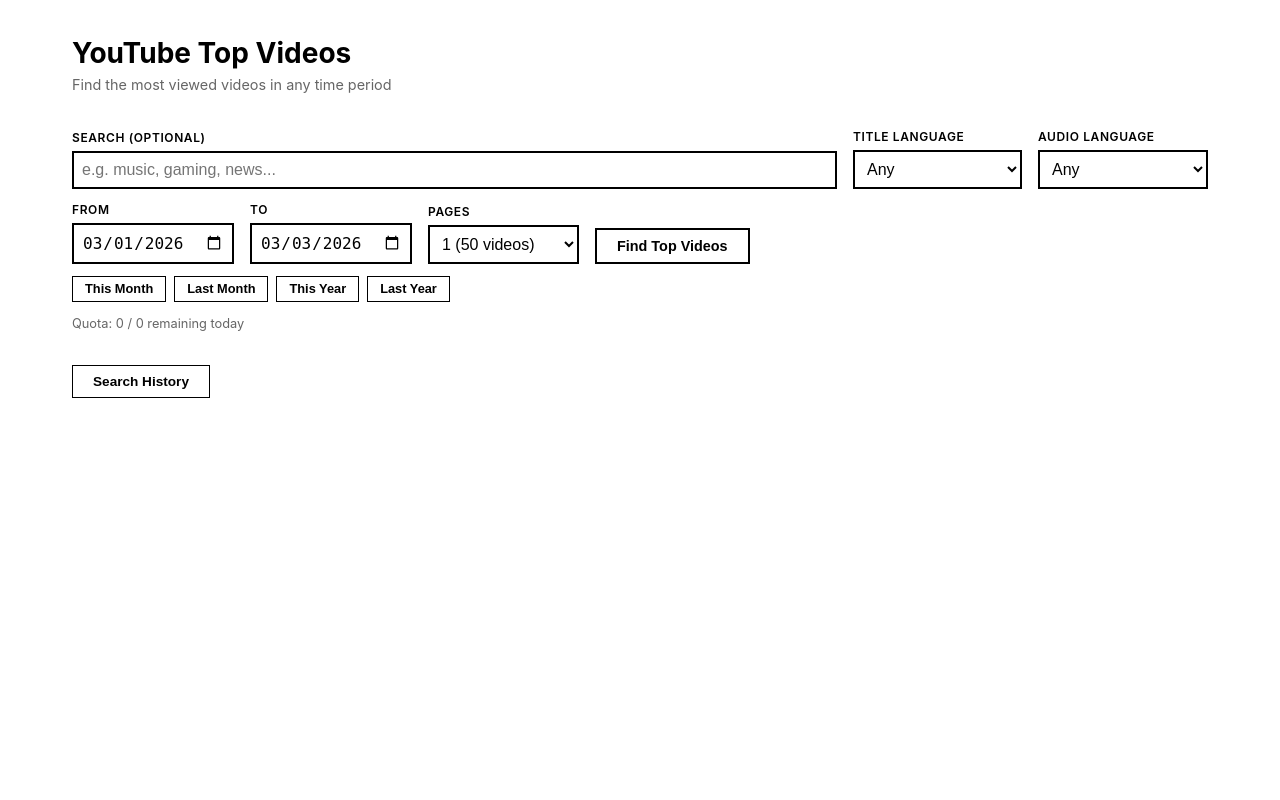
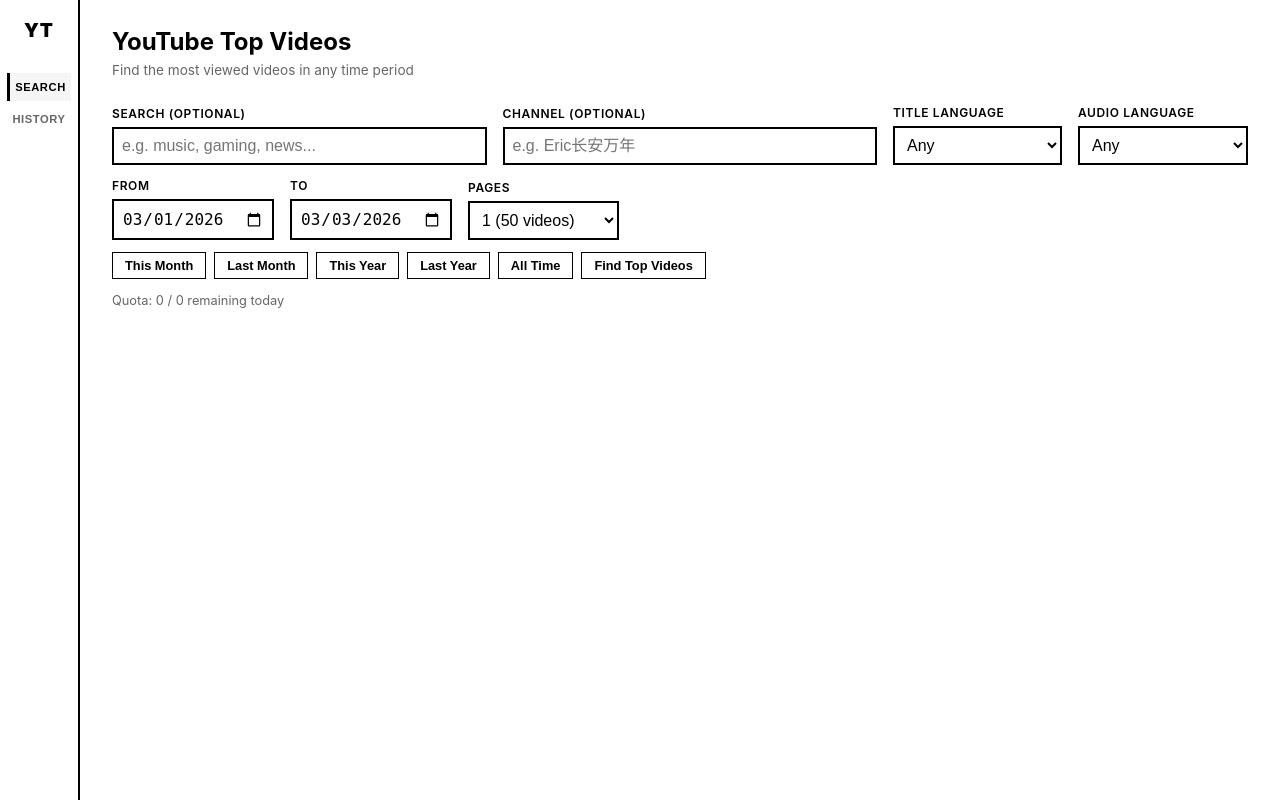
Before and after one commit to ng0200731/youtube, a Flask app: page / in a window 1280 px wide. Run offline with Flask 3, Linux system fonts and the light colour scheme; tables that the repository leaves empty hold one stand-in row (values such as "Sample post"); some libraries are stand-ins or nearby versions.

Commit message:
ok left menu

```diff
--- a/sql/001_create_tables.sql
+++ b/sql/001_create_tables.sql
@@ -21,6 +21,10 @@
     id              INTEGER PRIMARY KEY AUTOINCREMENT,
     published_after TEXT NOT NULL,
     published_before TEXT NOT NULL,
+    query           TEXT DEFAULT '',
+    channel_name    TEXT DEFAULT '',
+    title_lang      TEXT DEFAULT '',
+    audio_lang      TEXT DEFAULT '',
     max_results     INTEGER,
     pages_fetched   INTEGER,
     total_results   INTEGER,
--- a/static/app.js
+++ b/static/app.js
@@ -9,6 +9,15 @@
     loadQuota();
     setQuickDate('thisMonth');
 });
+
+// --- Panel switching ---
+function showPanel(name) {
+    document.getElementById('panelSearch').style.display = name === 'search' ? 'block' : 'none';
+    document.getElementById('panelHistory').style.display = name === 'history' ? 'block' : 'none';
+    document.getElementById('navSearch').classList.toggle('active', name === 'search');
+    document.getElementById('navHistory').classList.toggle('active', name === 'history');
+    if (name === 'history') loadHistory();
+}
 
 // --- Quick date presets ---
 function setQuickDate(preset) {
@@ -32,6 +41,10 @@
             from = new Date(now.getFullYear() - 1, 0, 1);
             to = new Date(now.getFullYear() - 1, 11, 31);
             break;
+        case 'allTime':
+            from = new Date(2005, 1, 14);
+            to = now;
+            break;
     }
 
     document.getElementById('dateFrom').value = formatDate(from);
@@ -44,6 +57,7 @@
     const dateTo = document.getElementById('dateTo').value;
     const maxPages = document.getElementById('maxPages').value;
     const query = document.getElementById('query').value;
+    const channelName = document.getElementById('channelName').value;
     const titleLang = document.getElementById('titleLang').value;
     const audioLang = document.getElementById('audioLang').value;
     const honeypot = document.getElementById('website').value;
@@ -66,6 +80,7 @@
                 published_before: dateTo,
                 max_pages: parseInt(maxPages),
                 query: query,
+                channel_name: channelName,
                 title_lang: titleLang,
                 audio_lang: audioLang,
                 website: honeypot
@@ -89,6 +104,7 @@
         renderResults(data.videos, dateFrom, dateTo, data.quota_used);
         updateActionBar();
         loadQuota();
+        loadHistory();
     } catch (err) {
         showError('Network error: ' + err.message);
     } finally {
@@ -321,17 +337,44 @@
     const section = document.getElementById('resultsSection');
     const summary = document.getElementById('resultsSummary');
 
+    const totalViews = videos.reduce((s, v) => s + (v.view_count || 0), 0);
+    const totalLikes = videos.reduce((s, v) => s + (v.like_count || 0), 0);
+    const totalComments = videos.reduce((s, v) => s + (v.comment_count || 0), 0);
+
     summary.textContent = `${videos.length} videos from ${dateFrom} to ${dateTo}` +
-        (quotaUsed ? ` (${quotaUsed} quota units used)` : '');
+        ` | ${formatNum(totalViews)} views, ${formatNum(totalLikes)} likes, ${formatNum(totalComments)} comments` +
+        (quotaUsed ? ` (${quotaUsed} quota)` : '');
 
     updateSortArrows();
     rebuildTable();
     section.style.display = 'block';
+    const empty = document.getElementById('emptyState');
+    if (empty) empty.style.display = 'none';
 }
 
 function renderRows(videos) {
     const tbody = document.getElementById('resultsBody');
     tbody.innerHTML = '';
+
+    // Totals row
+    const totalViews = videos.reduce((s, v) => s + (v.view_count || 0), 0);
+    const totalLikes = videos.reduce((s, v) => s + (v.like_count || 0), 0);
+    const totalComments = videos.reduce((s, v) => s + (v.comment_count || 0), 0);
+    const totalDuration = videos.reduce((s, v) => s + (v.duration_seconds || 0), 0);
+    const totTr = document.createElement('tr');
+    totTr.style.fontWeight = 'bold';
+    totTr.style.borderBottom = '2px solid #000';
+    totTr.innerHTML = `
+        <td></td><td></td><td></td>
+        <td>Total (${videos.length})</td>
+        <td></td>
+        <td class="num">${formatNum(totalViews)}</td>
+        <td class="num">${formatNum(totalLikes)}</td>
+        <td class="num">${formatNum(totalComments)}</td>
+        <td>${formatDuration(totalDuration)}</td>
+        <td></td>
+    `;
+    tbody.appendChild(totTr);
 
     videos.forEach((v, i) => {
         const tr = document.createElement('tr');
@@ -463,36 +506,54 @@
 }
 
 // --- History ---
-let historyVisible = false;
+const langNames = {
+    'en': 'English', 'zh-TW': '中文繁體', 'zh-CN': '中文简体',
+    'ja': '日本語', 'ko': '한국어', 'es': 'Español', 'pt': 'Português',
+    'fr': 'Français', 'de': 'Deutsch', 'hi': 'हिन्दी', 'ar': 'العربية',
+    'th': 'ไทย', 'vi': 'Tiếng Việt', 'id': 'Bahasa', 'ru': 'Русский',
+    'english': 'English', 'mandarin': '普通话', 'cantonese': '廣東話',
+    'japanese': '日本語', 'korean': '한국어', 'spanish': 'Spanish',
+    'portuguese': 'Portuguese', 'french': 'French', 'german': 'German',
+    'hindi': 'Hindi', 'arabic': 'Arabic', 'thai': 'Thai',
+    'vietnamese': 'Vietnamese', 'indonesian': 'Indonesian', 'russian': 'Russian'
+};
 
 async function toggleHistory() {
+    loadHistory();
+}
+
+async function loadHistory() {
     const list = document.getElementById('historyList');
-    historyVisible = !historyVisible;
-    list.style.display = historyVisible ? 'block' : 'none';
-
-    if (historyVisible) {
     try {
         const res = await fetch('/api/search/history');
         const history = await res.json();
 
         if (history.length === 0) {
-                list.innerHTML = '<p style="color:var(--muted);font-size:0.85rem">No searches yet</p>';
+            list.innerHTML = '<p style="color:var(--muted);font-size:0.75rem">No searches yet</p>';
             return;
         }
 
-            list.innerHTML = history.map(h => `
+        list.innerHTML = history.map(h => {
+            const tags = [];
+            if (h.channel_name) tags.push(escHtml(h.channel_name));
+            if (h.query) tags.push(`"${escHtml(h.query)}"`);
+            if (h.title_lang) tags.push(`title:${langNames[h.title_lang] || h.title_lang}`);
+            if (h.audio_lang) tags.push(`audio:${langNames[h.audio_lang] || h.audio_lang}`);
+            if (h.pages_fetched > 1) tags.push(`${h.pages_fetched}pg`);
+            const label = tags.length ? ` [${tags.join(', ')}]` : '';
+            return `
                 <div class="history-item" onclick="loadHistorySearch(${h.id}, '${h.published_after}', '${h.published_before}')">
-                    <span>${h.published_after} to ${h.published_before} &mdash; ${h.total_results} videos</span>
-                    <span class="history-meta">${h.searched_at}</span>
+                    <span>${h.published_after} to ${h.published_before}${label}</span>
+                    <span class="history-meta">${h.total_results} videos &middot; ${h.searched_at}</span>
                 </div>
-            `).join('');
+            `}).join('');
     } catch (e) {
         list.innerHTML = '<p style="color:var(--muted)">Failed to load history</p>';
     }
 }
-}
 
 async function loadHistorySearch(searchId, dateFrom, dateTo) {
+    showPanel('search');
     showLoading(true);
     hideError();
 
--- a/static/style.css
+++ b/static/style.css
@@ -12,15 +12,64 @@
     font-family: -apple-system, system-ui, 'Segoe UI', sans-serif;
     background: var(--bg);
     color: var(--fg);
-    max-width: 1200px;
-    margin: 0 auto;
-    padding: 2rem;
     line-height: 1.5;
 }
 
-header { margin-bottom: 2rem; }
-h1 { font-size: 1.75rem; font-weight: 700; }
-.subtitle { color: var(--muted); font-size: 0.9rem; }
+/* Layout */
+.layout {
+    display: flex;
+    height: 100vh;
+    overflow: hidden;
+}
+
+/* Left nav */
+.sidebar {
+    width: 80px;
+    min-width: 80px;
+    border-right: 2px solid var(--fg);
+    display: flex;
+    flex-direction: column;
+    align-items: center;
+    padding-top: 1rem;
+    gap: 0.25rem;
+}
+
+.nav-brand {
+    font-weight: 900;
+    font-size: 1.2rem;
+    margin-bottom: 1.5rem;
+    letter-spacing: 0.05em;
+}
+
+.nav-btn {
+    width: 64px;
+    padding: 0.5rem 0.25rem;
+    font-size: 0.7rem;
+    font-weight: 600;
+    text-transform: uppercase;
+    letter-spacing: 0.05em;
+    border: none;
+    background: none;
+    cursor: pointer;
+    color: var(--muted);
+    transition: all 0.15s;
+}
+
+.nav-btn:hover { color: var(--fg); background: var(--bg-alt); }
+.nav-btn.active { color: var(--fg); border-left: 3px solid var(--fg); background: var(--bg-alt); }
+
+/* Right panel */
+.content {
+    flex: 1;
+    padding: 1.5rem 2rem;
+    overflow-y: auto;
+}
+
+.panel { display: block; }
+
+header { margin-bottom: 1.5rem; }
+h1 { font-size: 1.5rem; font-weight: 700; }
+.subtitle { color: var(--muted); font-size: 0.85rem; }
 
 /* Search form */
 .search-section { margin-bottom: 1.5rem; }
@@ -34,7 +83,6 @@
 
 .form-group { display: flex; flex-direction: column; gap: 0.25rem; }
 .form-group label { font-size: 0.75rem; text-transform: uppercase; letter-spacing: 0.05em; font-weight: 600; }
-.form-group-btn { align-self: flex-end; }
 
 input[type="date"], input[type="text"], select {
     border: 2px solid var(--border);
@@ -181,7 +229,6 @@
 
 /* Comments */
 .comments-section { font-size: 0.85rem; }
-
 .comments-list { max-height: 400px; overflow-y: auto; }
 
 .comment-item {
@@ -200,21 +247,16 @@
 .comment-meta { font-size: 0.75rem; color: var(--muted); }
 .comment-text { font-size: 0.85rem; line-height: 1.4; white-space: pre-wrap; word-break: break-word; }
 
-/* History */
-.history-section { margin-top: 2rem; }
-.toggle-btn { border-width: 1px; font-size: 0.85rem; }
-
-#historyList { margin-top: 0.75rem; }
-
+/* History panel */
 .history-item {
     display: flex;
     justify-content: space-between;
     align-items: center;
-    padding: 0.5rem 0;
+    padding: 0.6rem 0.5rem;
     border-bottom: 1px solid #ddd;
     font-size: 0.85rem;
     cursor: pointer;
 }
 
 .history-item:hover { background: var(--bg-alt); }
-.history-meta { color: var(--muted); }
+.history-meta { color: var(--muted); font-size: 0.8rem; }
--- a/templates/index.html
+++ b/templates/index.html
@@ -7,18 +7,33 @@
     <link rel="stylesheet" href="{{ url_for('static', filename='style.css') }}">
 </head>
 <body>
+    <div class="layout">
+        <!-- Left nav -->
+        <nav class="sidebar">
+            <div class="nav-brand">YT</div>
+            <button class="nav-btn active" id="navSearch" onclick="showPanel('search')">Search</button>
+            <button class="nav-btn" id="navHistory" onclick="showPanel('history')">History</button>
+        </nav>
+
+        <!-- Right panel -->
+        <main class="content">
+            <!-- Search panel -->
+            <div id="panelSearch" class="panel">
                 <header>
                     <h1>YouTube Top Videos</h1>
                     <p class="subtitle">Find the most viewed videos in any time period</p>
                 </header>
 
-    <main>
                 <section class="search-section">
                     <form id="searchForm" onsubmit="return false;">
                         <div class="form-row">
                             <div class="form-group" style="flex:1">
                                 <label for="query">Search (optional)</label>
                                 <input type="text" id="query" placeholder="e.g. music, gaming, news...">
+                            </div>
+                            <div class="form-group" style="flex:1">
+                                <label for="channelName">Channel (optional)</label>
+                                <input type="text" id="channelName" placeholder="e.g. Eric长安万年">
                             </div>
                             <div class="form-group">
                                 <label for="titleLang">Title Language</label>
@@ -82,9 +97,6 @@
                                     <option value="10">10 (500 videos)</option>
                                 </select>
                             </div>
-                    <div class="form-group form-group-btn">
-                        <button type="button" id="searchBtn" onclick="submitSearch()">Find Top Videos</button>
-                    </div>
                         </div>
                         <!-- Honeypot -->
                         <input type="text" name="website" id="website" style="position:absolute;left:-9999px" tabindex="-1" autocomplete="off">
@@ -94,6 +106,8 @@
                             <button type="button" onclick="setQuickDate('lastMonth')">Last Month</button>
                             <button type="button" onclick="setQuickDate('thisYear')">This Year</button>
                             <button type="button" onclick="setQuickDate('lastYear')">Last Year</button>
+                            <button type="button" onclick="setQuickDate('allTime')">All Time</button>
+                            <button type="button" id="searchBtn" onclick="submitSearch()">Find Top Videos</button>
                         </div>
                     </form>
 
@@ -142,12 +156,17 @@
                         </table>
                     </div>
                 </section>
+            </div>
 
-        <section class="history-section">
-            <button type="button" class="toggle-btn" onclick="toggleHistory()">Search History</button>
-            <div id="historyList" style="display:none"></div>
-        </section>
+            <!-- History panel -->
+            <div id="panelHistory" class="panel" style="display:none">
+                <header>
+                    <h1>Search History</h1>
+                </header>
+                <div id="historyList"></div>
+            </div>
         </main>
+    </div>
 
     <script src="{{ url_for('static', filename='app.js') }}"></script>
 </body>
--- a/tools/server.py
+++ b/tools/server.py
@@ -41,6 +41,7 @@
     published_before = data.get('published_before')
     max_pages = min(int(data.get('max_pages', 1)), 10)
     query = data.get('query', '').strip()
+    channel_name = data.get('channel_name', '').strip()
     title_lang = data.get('title_lang', '').strip()
     audio_lang = data.get('audio_lang', '').strip()
 
@@ -53,7 +54,7 @@
     try:
         result = youtube_fetch.search_top_videos(
             published_after, published_before, max_pages,
-            query, title_lang, audio_lang
+            query, title_lang, audio_lang, channel_name
         )
         return jsonify(result)
     except ValueError as e:
```
Also changed, not shown: tools/db.py (+19 -5 lines), tools/youtube_fetch.py (+22 -3 lines). Lines whose indentation alone changed are shown as unchanged.
